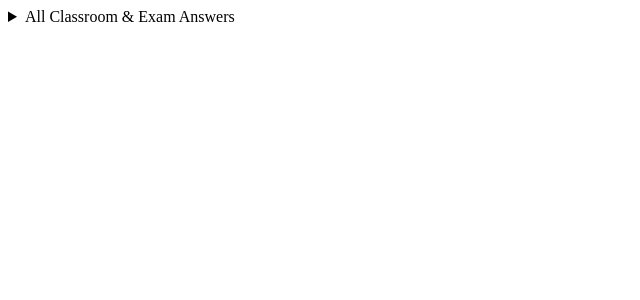
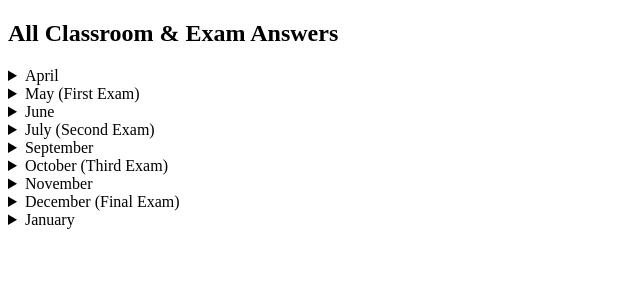
Before and after one commit to VonLanplace/persona-5-companion-site.github.io, a PHP site: page /classroom-exam-answers.php in a window 1280 px wide. Shown: the top 300 px of the page, without its empty margins (0-640 px from the left). Run offline with PHP 8.4, Linux system fonts and the light colour scheme.

Commit message:
feature: finished answer sheet

```diff
--- a/classroom-exam-answers.php
+++ b/classroom-exam-answers.php
@@ -7,8 +7,8 @@
 </head>
 <body>
 
-    <details>
-        <summary>All Classroom & Exam Answers</summary>
+    <div>
+        <h2>All Classroom & Exam Answers</h2>
 
         <details>
             <summary>April</summary>
@@ -192,7 +192,7 @@
                 </table>
             </div>
         </details>
-    </details>
+    </div>
 
 </body>
 </html>
```
